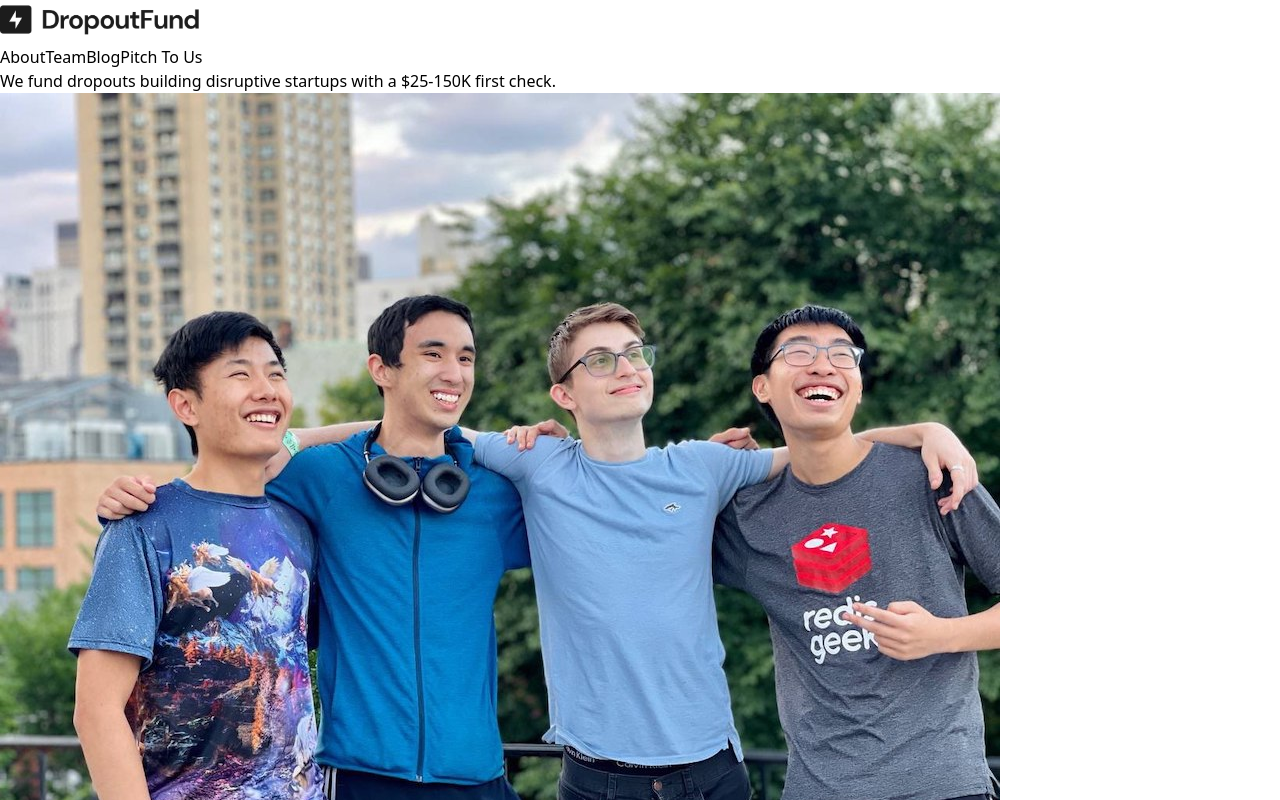
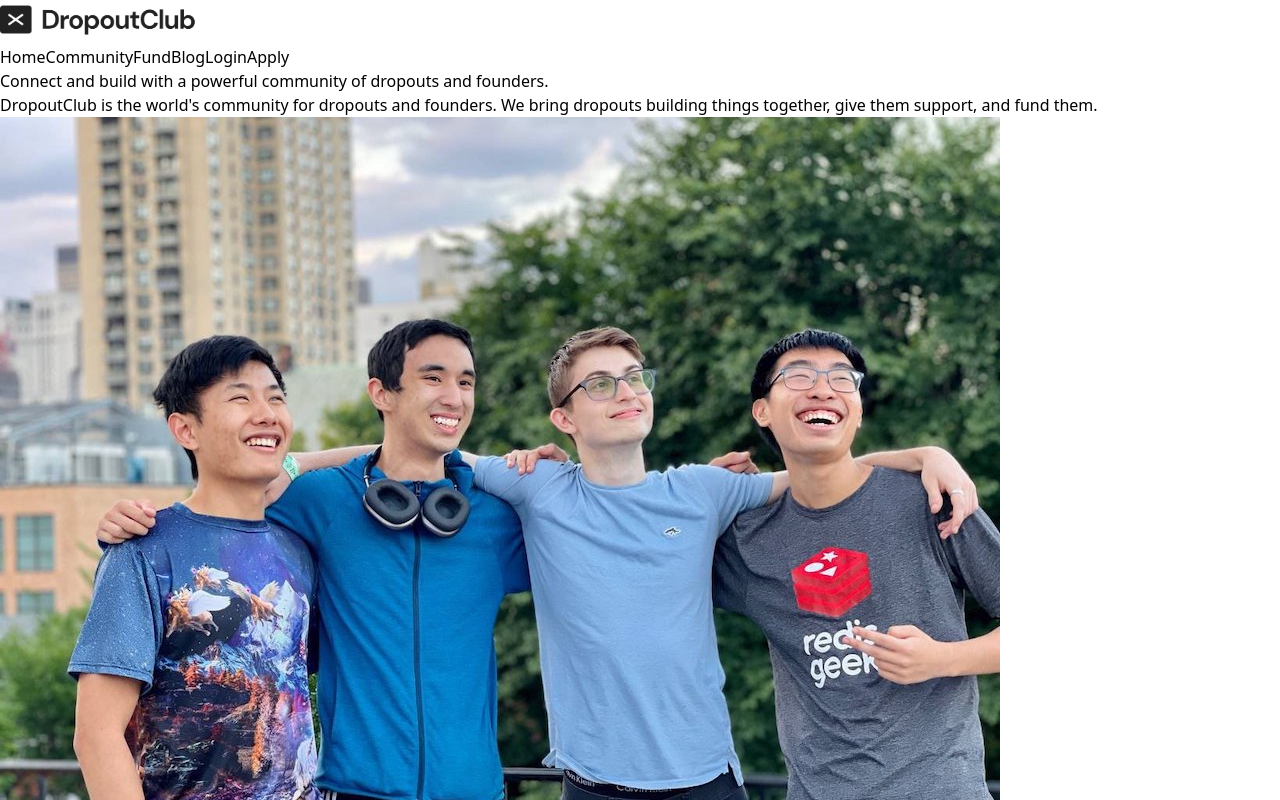
Before and after one commit to gaberomualdo/dropout-society-site, a Next.js app: page / in a window 1280 px wide. Shown: the top 800 px of the page. Built offline with nearby package versions, Linux system fonts and the light colour scheme.

Commit message:
feat: fix link activeness

```diff
--- a/lib/utils.js
+++ b/lib/utils.js
@@ -49,7 +49,7 @@ export const pagesData = {
 }
 
 export const getPageData = () => {
-  let pageId = process.env.PAGE_ID || 'fund'
+  let pageId = process.env.PAGE_ID || 'club'
   if (typeof document === 'object') {
     if (document.domain !== 'localhost') {
       pageId = document.domain === dropoutfundDomain ? 'fund' : 'club'
--- a/src/components/Header.jsx
+++ b/src/components/Header.jsx
@@ -2,7 +2,7 @@ import { Container } from '@/components/Container'
 import { Logo } from '@/components/Logo'
 import Link from 'next/link'
 import clsx from 'clsx'
-import { useState } from 'react'
+import { useEffect, useState } from 'react'
 
 export function LinkButton({ active, href, className, cta, ...props }) {
   className = clsx(
@@ -22,11 +22,43 @@ export function LinkButton({ active, href, className, cta, ...props }) {
     <button className={className} {...props} />
   )
 }
-export function Header({ nav, active }) {
+export function Header({ nav }) {
   const keys = Object.keys(nav)
-  const [activeLabel, setActiveLabel] = useState(
-    active && keys.includes(active) ? active : keys[0]
-  )
+  const pathKeysMap = {
+    '/': keys[0],
+    '/login': 'Login',
+    '/community': 'Community',
+    '/apply': 'Apply',
+  }
+
+  const [activeLabel, setActiveLabel] = useState(null)
+
+  useEffect(() => {
+    if (typeof window === 'undefined') return
+
+    // add in active label for hash
+    for (const key of keys) {
+      const hash = window.location.hash.slice(1).toLowerCase()
+      const keyFirstWord = key.split(' ')[0].toLowerCase()
+      console.log(hash, keyFirstWord)
+      if (hash === keyFirstWord) {
+        console.log('hello')
+        if (activeLabel !== key) setActiveLabel(key)
+        return
+      }
+    }
+
+    // add in active label for pathname
+    const path =
+      '/' +
+      window.location.pathname.split('/').join(' ').trim().split(' ').join('/')
+    const pathKey = pathKeysMap[path]
+    if (pathKey) {
+      if (activeLabel !== pathKey) setActiveLabel(pathKey)
+      return
+    }
+  }, [setActiveLabel, activeLabel])
+
   return (
     <header
       className="relative sticky top-0 z-50 border-b py-6"
--- a/src/pages/index.jsx
+++ b/src/pages/index.jsx
@@ -6,19 +6,13 @@ import { getPageData } from '../../lib/utils'
 
 export default function Home() {
   const { nav, content, title } = getPageData()
-  let active = null
-  if (typeof window !== 'undefined') {
-    if (window.location.hash.includes('blog')) {
-      active = 'Blog'
-    }
-  }
 
   return (
     <>
       <Head>
         <title>{title}</title>
       </Head>
-      <Header nav={nav} active={active} />
+      <Header nav={nav} />
       <main>{content}</main>
       <Footer />
     </>
```
